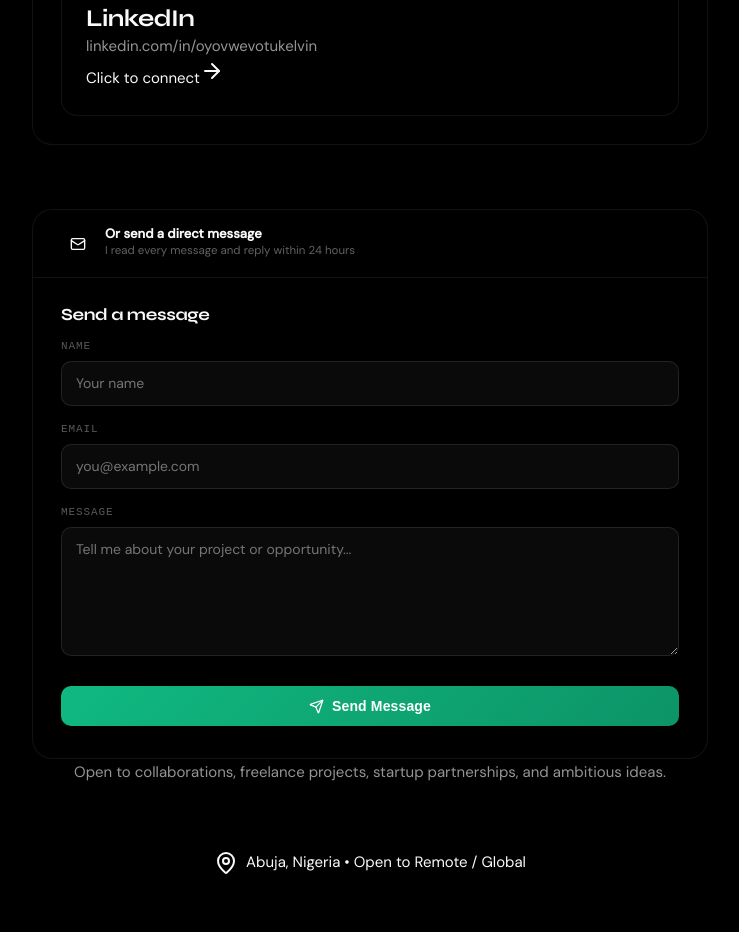
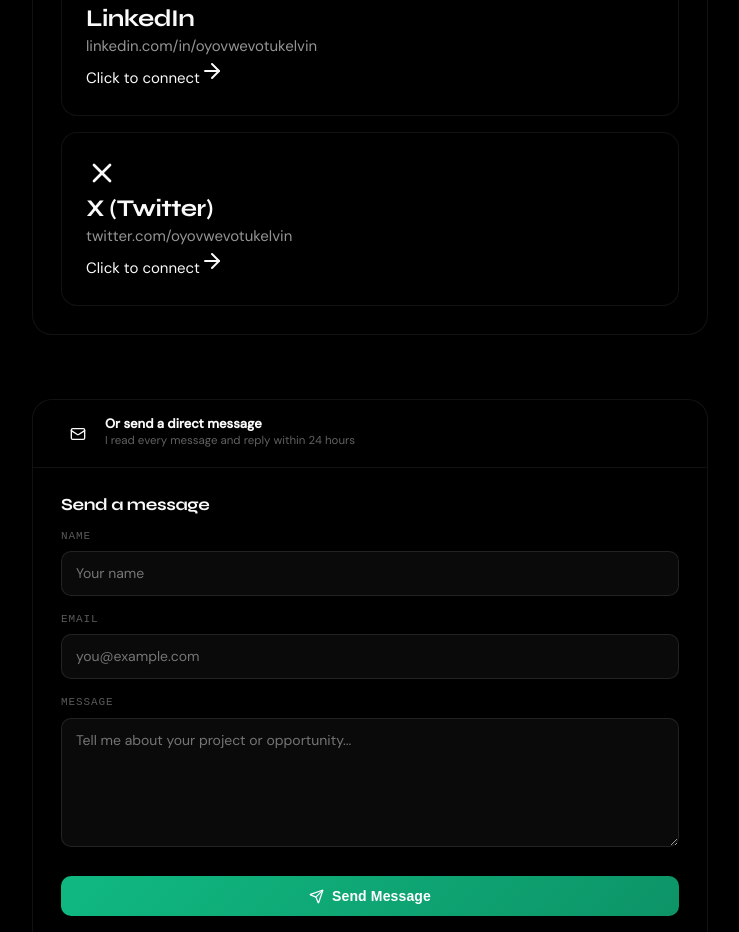
Before and after one commit to oyovwevotukelvino-byte/MY-PORTFOLIO, a React (Vite) app: page / in a window 1280 px wide. Shown: the part 8120-9052 px from the top of the page, without its empty margins (270-1009 px from the left). Built offline with nearby package versions, Linux system fonts and the light colour scheme.

Commit message:
modified contact

```diff
--- a/index.html
+++ b/index.html
@@ -19,14 +19,14 @@
     <meta property="og:type" content="website" />
 
     <meta
-      property="og:title"
-      content="Kelvin Oyovwevotu | Software Developer"
-    />
+     property="og:title"
+     content="Kelvin Oyovwevotu | Full Stack Software Engineer"
+   />
 
     <meta
-      property="og:description"
-      content="Explore my portfolio featuring fintech platforms, SaaS products, and modern web experiences."
-    />
+     property="og:description"
+     content="Full Stack Software Engineer building fintech platforms, SaaS products, AI-powered applications, and scalable digital experiences."
+   />
 
     <meta
       property="og:url"
--- a/src/data/contact.js
+++ b/src/data/contact.js
@@ -4,7 +4,12 @@
 // This avoids any icon name mismatch in Contact.jsx.
 // ============================================================
 
-import { Mail, Phone, MapPin, MessageCircle, Link } from "lucide-react";
+import {
+  Mail,
+  MessageCircle,
+  Link,
+  X
+} from "lucide-react";
 
 export const contactConfig = {
   contacts: [
@@ -40,6 +45,14 @@ export const contactConfig = {
   link: 'https://www.linkedin.com/in/oyovwevotukelvin/',
   primary: false,
 },
+{
+  id: 5,
+  title: "X (Twitter)",
+  desc: "twitter.com/oyovwevotukelvin",
+  icon: X,
+  link: "https://twitter.com/0yovwevotu",
+  primary: false,
+},
   ],
 
   location: 'Abuja, Nigeria • Open to Remote / Global',
```
